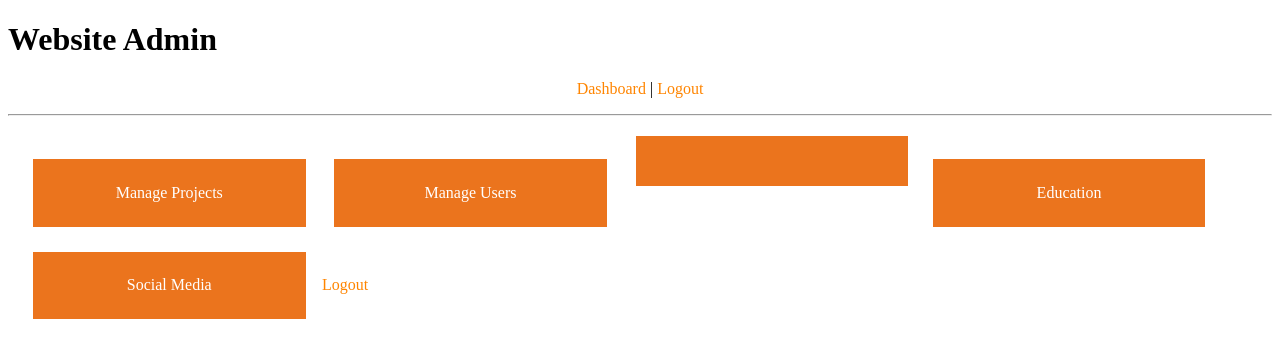
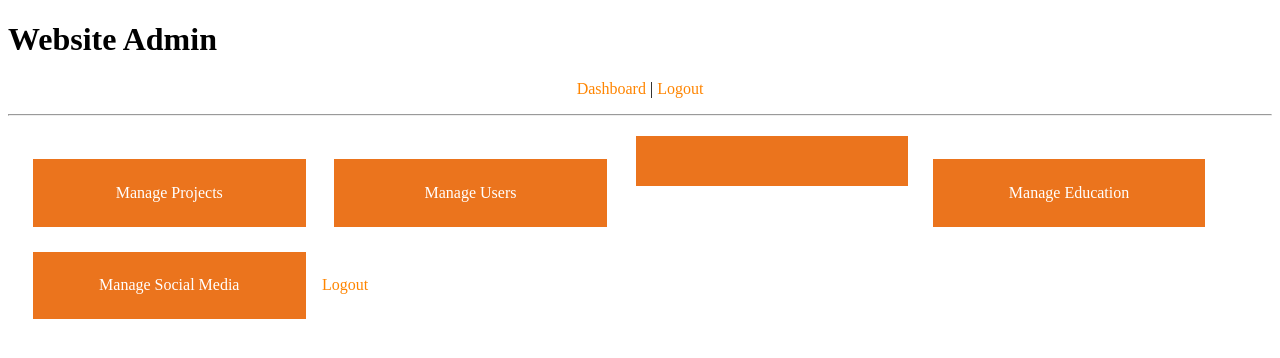
Before and after one commit to Tamaraebi/CMS, a PHP site: page /admin/dashboard.php in a window 1280 px wide. Shown: the top 358 px of the page. Run offline with PHP 8.4, Linux system fonts and the light colour scheme; a user stored in the database is signed in; data that the repository does not hold is empty; some libraries are stand-ins or nearby versions.

Commit message:
updated dashboard

```diff
--- a/CMS/php-cms/admin/dashboard.php
+++ b/CMS/php-cms/admin/dashboard.php
@@ -24,12 +24,12 @@ include( 'includes/header.php' );
   <li>
   <li>
      <a href="education.php">
-     Education
+     Manage Education
     </a>
   </li>
   <li>
      <a href="socialmedia.php">
-      Social Media
+      Manage Social Media
     </a>
   </li>
     <a href="logout.php">
```
